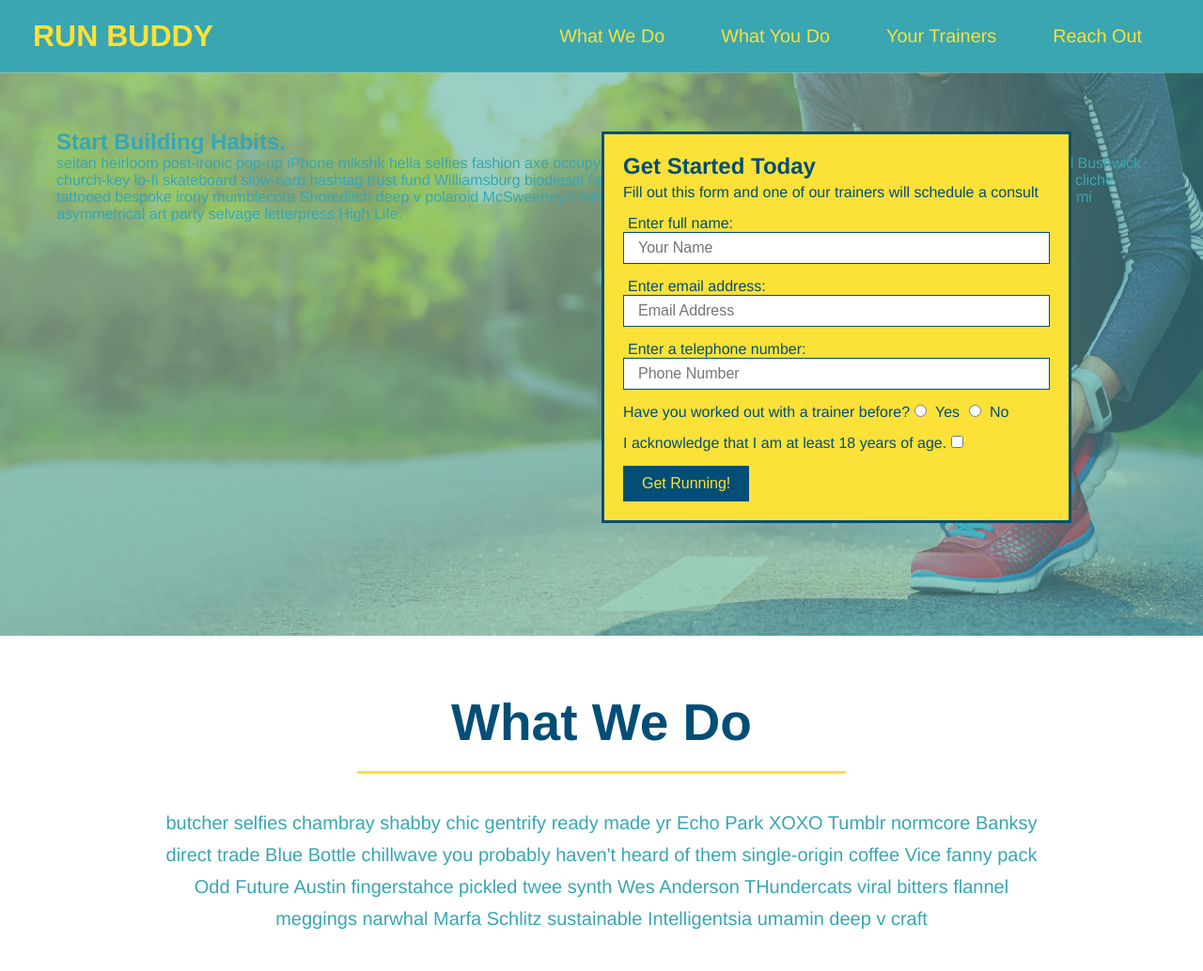
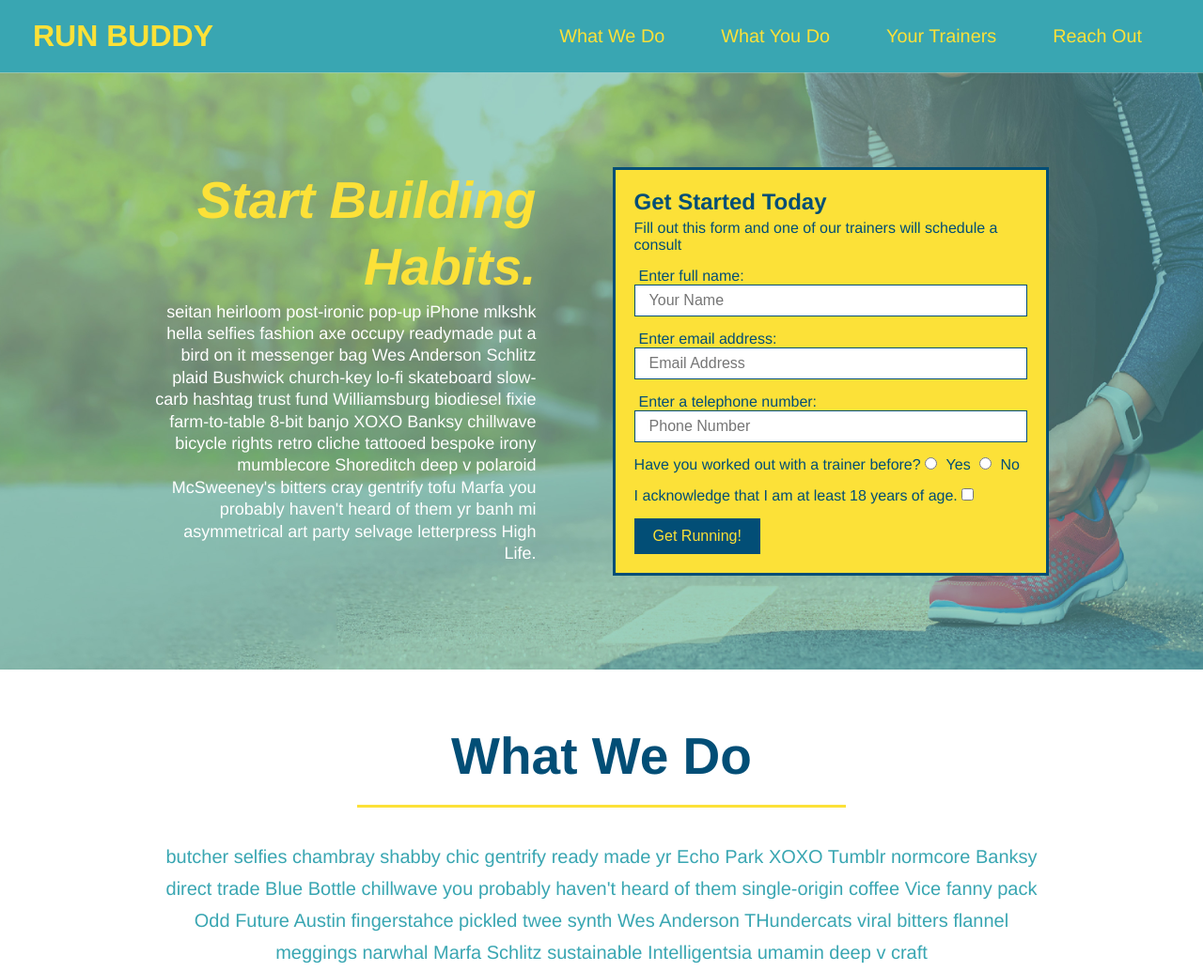
Before and after one commit to garitj/run-buddy, a plain HTML site: page index.html in a window 1280 px wide. Shown: the top 1034 px of the page at 94% size. Drawn offline with Linux system fonts and the light colour scheme.

Commit message:
add flexbox to the hero

```diff
--- a/assets/css/style.css
+++ b/assets/css/style.css
@@ -48,20 +48,21 @@ header nav ul li a {
 }
 
 footer {
+    display: flex;
+    justify-content: space-between;
+    flex-wrap: wrap;
     background: #fce138;
     width: 100%;
     padding: 40px 35px;
 }
 
 footer h2 {
-    display: inline;
     color: #024e76;
     font-size: 30px;
     margin: 0;
 }
 
 footer div {
-    float: right;
     line-height: 1.5;
     text-align: right;
 }
@@ -77,25 +78,41 @@ section {
 /* Hero Style Start */
 .hero {
     background-image: url('../images/hero-bg.jpg');
-    height: 600px;
     background-size: cover;
     background-position: center;
-    position: relative;
+    display: flex;
+    justify-content: center;
+    flex-wrap: wrap;
 }
 /* Hero Style End */
+
+/* Hero CTA Start */
+.hero-cta {
+    width: 35%;
+    text-align: right;
+    margin: 3.5%;
+    color: #fff;
+    font-size: 18px;
+    line-height: 1.3;
+}
+
+.hero-cta h2 {
+    font-style: italic;
+    font-size: 55px;
+    color: #fce138;
+}
+/* Hero CTA End */
 
 /* Hero Form Start */
 .hero-form {
     color: #024e76;
     background-color: #fce138;
     padding: 20px;
-    width: 500px;
     border-style: solid;
     border-width: 3px;
     border-color: #024e76;
-    position: absolute;
-    bottom: 120px;
-    right: 140px;
+    width: 40%;
+    margin: 3.5%;
 }
 
 .hero-form h3  {
```
